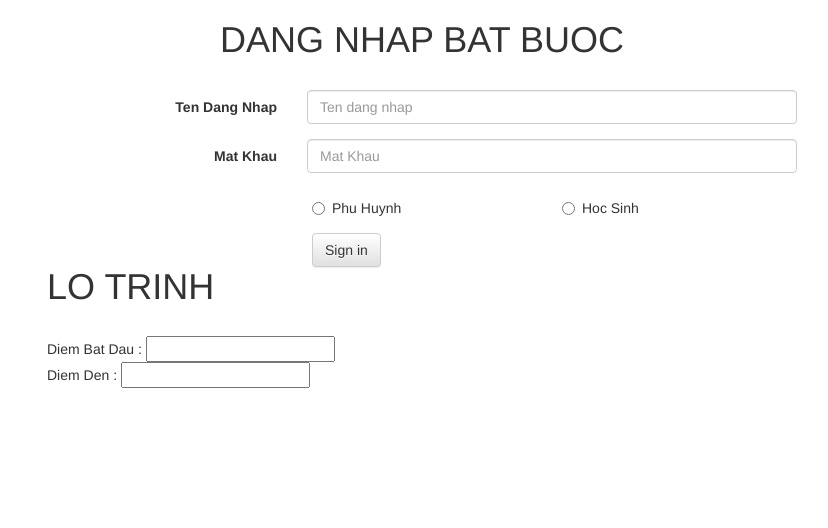
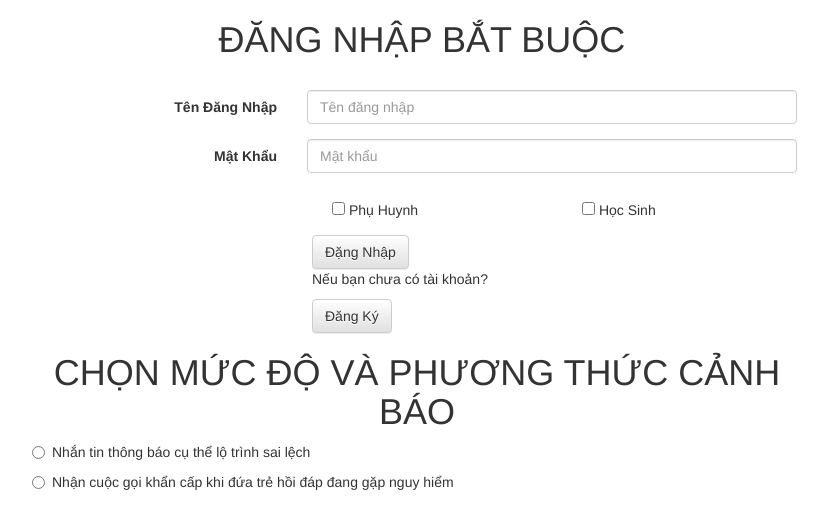
Before and after one commit to phamminhtam10202/phamminhtam, a plain HTML site: page index.html in a window 1280 px wide. Shown: the whole page, without its empty margins (23-851 px from the left). Drawn offline with Linux system fonts and the light colour scheme.

Commit message:
Ban hoan chinh lan1

```diff
--- a/index.html
+++ b/index.html
@@ -5,7 +5,6 @@
     <title>codeathon2017</title>
     <link rel="stylesheet" href="bootstrap-3.3.7-dist/css/bootstrap.min.css">
     <link rel="stylesheet" href="bootstrap-3.3.7-dist/css/bootstrap-theme.min.css">
-
     <script type="text/javascript" src="bootstrap-3.3.7-dist/js/bootstrap.min.js"></script>
   </head>
   <body>
@@ -13,19 +12,18 @@
       <div class="row">
         <div class="col-sm-8">
           <div class="dangnhap">
-            <h1><center>DANG NHAP BAT BUOC</center></h1><br/>
+            <h1><center>ĐĂNG NHẬP BẮT BUỘC</center></h1><br/>
             <form class="form-horizontal">
               <div class="form-group">
-                <label for="username" class="col-sm-4 control-label">Ten Dang Nhap</label>
+                <label for="username" class="col-sm-4 control-label">Tên Đăng Nhập</label>
                 <div class="col-sm-8">
-                  <input type="text" class="form-control" id="username" placeholder="Ten dang nhap">
+                  <input type="text" class="form-control" id="username" placeholder="Tên đăng nhập">
                 </div>
               </div>
-
               <div class="form-group">
-                <label for="password" class="col-sm-4 control-label">Mat Khau</label>
+                <label for="password" class="col-sm-4 control-label">Mật Khẩu</label>
                 <div class="col-sm-8">
-                  <input type="password" class="form-control" id="password" placeholder="Mat Khau">
+                  <input type="password" class="form-control" id="password" placeholder="Mật khẩu">
                 </div>
               </div>
             </form>
@@ -36,7 +34,7 @@
                 <div class="form-group">
                   <div class="radio">
                     <label>
-                      <input type="radio"> Phu Huynh
+                      <input type="checkbox" value="1"> Phụ Huynh
                     </label>
                   </div>
                 </div>
@@ -45,25 +43,39 @@
                 <div class="form-group">
                   <div class="radio">
                     <label>
-                      <input type="radio"> Hoc Sinh
+                      <input type="checkbox" value="1"> Học Sinh
                     </label>
                   </div>
                 </div>
               </div>
             </div>
             </div>
+            <p><div class="form-group">
+              <div class="col-sm-offset-4 col-sm-10">
+                <button type="submit" class="btn btn-default">Đặng Nhập</button><br/>
+              </div></p><br/>
+              <div class="col-sm-offset-4 col-sm-10">
+                <p>Nếu bạn chưa có tài khoản?</p>
+              </div>
             <div class="form-group">
-    <div class="col-sm-offset-4 col-sm-10">
-      <button type="submit" class="btn btn-default">Sign in</button>
-    </div>
-          </div>
-          <div>
-            <h1>LO TRINH</h1><br/>
-            Diem Bat Dau : <input type="ID"/><br/>
-            Diem Den : <input type="password"/><br/>
+              <div class="col-sm-offset-4 col-sm-10">
+                <button type="submit" class="btn btn-default">Đăng Ký</button>
           </div>
         </div>
       </div>
+    </div><br/>
+    <div class="row">
+    <div class="col-sm-8">
+      <h1><p class="cochu"><center>CHỌN MỨC ĐỘ VÀ PHƯƠNG THỨC CẢNH BÁO</center></p></h1>
+      <div class="radio">
+        <label>
+          <input type="radio"> Nhắn tin thông báo cụ thể lộ trình sai lệch
+        </label>
+      <div class="radio">
+        <label>
+          <input type="radio">Nhận cuộc gọi khẩn cấp khi đứa trẻ hồi đáp đang gặp nguy hiểm
+        </label>
     </div>
+  </div>
   </body>
 </html>
```
